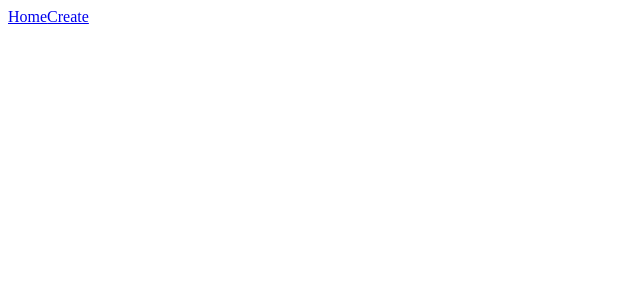
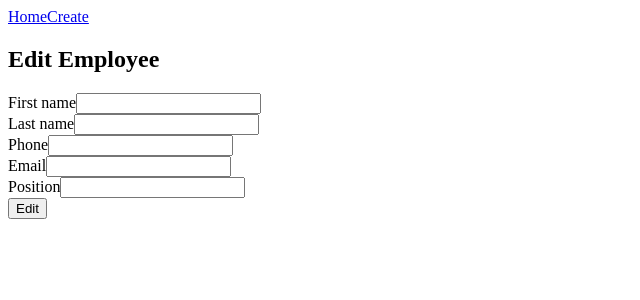
Before and after one commit to Adam2318/EmployeeManagementApp, an Angular app in the folder employee-management-app/: page /edit/1 in a window 1280 px wide. Before the commit this address led to /. Shown: the top 300 px of the page, without its empty margins (0-640 px from the left). Built offline with nearby package versions, Linux system fonts and the light colour scheme; no server answers.

Commit message:
editing an employee

```diff
--- a/employee-management-app/src/app/app.routes.ts
+++ b/employee-management-app/src/app/app.routes.ts
@@ -5,5 +5,6 @@ import { EmployeeForm } from './employee-form/employee-form';
 export const routes: Routes = [
     {path: '', component: EmployeeTable},
     {path: 'create', component: EmployeeForm},
+    {path: 'edit/:id', component: EmployeeForm},
     {path: 'employees', redirectTo: '', pathMatch: 'full'}
 ];
--- a/employee-management-app/src/app/employee-form/employee-form.html
+++ b/employee-management-app/src/app/employee-form/employee-form.html
@@ -1,4 +1,4 @@
-<h2>Create Employee</h2>
+<h2>{{isEditing? 'Edit' : 'Create'}} Employee</h2>
 
 @if (errorMessage)
 {
@@ -14,19 +14,19 @@
         <input type="text" name="firstName" [(ngModel)]="employee.firstName"/>
     </div><div>
         <label>Last name</label>
-        <input type="text" name="firstName" [(ngModel)]="employee.lastName"/>
+        <input type="text" name="lastName" [(ngModel)]="employee.lastName"/>
     </div>
     <div>
         <label>Phone</label>
-        <input type="phone" name="firstName" [(ngModel)]="employee.phone"/>
+        <input type="phone" name="phone" [(ngModel)]="employee.phone"/>
     </div>
     <div>
         <label>Email</label>
-        <input type="email" name="firstName" [(ngModel)]="employee.email"/>
+        <input type="email" name="email" [(ngModel)]="employee.email"/>
     </div>
     <div>
         <label>Position</label>
-        <input type="text" name="firstName" [(ngModel)]="employee.position"/>
+        <input type="text" name="position" [(ngModel)]="employee.position"/>
     </div>
-    <button type = "submit">Create</button>
+    <button type = "submit">{{isEditing? 'Edit' : 'Create'}}</button>
 </form>
--- a/employee-management-app/src/app/employee-form/employee-form.ts
+++ b/employee-management-app/src/app/employee-form/employee-form.ts
@@ -1,8 +1,8 @@
-import { Component } from '@angular/core';
+import { Component, OnInit } from '@angular/core';
 import { FormsModule } from '@angular/forms';
 import { Employee } from '../../models/employee';
 import { EmployeeService } from '../employee.service';
-import { Router } from '@angular/router';
+import { ActivatedRoute, Router } from '@angular/router';
 
 @Component({
   selector: 'app-employee-form',
@@ -20,19 +20,55 @@ export class EmployeeForm {
     position: ''
   }
 
+  isEditing: boolean = false;
+
   errorMessage: string = "";
 
-  constructor(private employeeService: EmployeeService, private router: Router) {}
+  constructor(
+    private employeeService: EmployeeService,
+    private router: Router,
+    private route: ActivatedRoute
+  ) { }
+
+  ngOnInit(): void {
+    this.route.paramMap.subscribe(params => {
+      const id = params.get('id');
+
+      if (id) {
+        this.isEditing = true;
+
+        this.employeeService.getEmployeeById(+id).subscribe({
+          next: (result) => {
+            Object.assign(this.employee, result);
+          },
+          error: (err) => console.error('Error loading employee', err)
+        });
+      }
+    });
+  }
+
 
   onSubmit(): void {
+    if (this.isEditing) {
+      this.employeeService.editEmployee(this.employee)
+        .subscribe({
+          next: (response) => {
+            this.router.navigate(['/'])
+          },
+          error: (err) => {
+            this.errorMessage = `Error occured during editing: ${err.status}`;
+          }
+        });
+    } else {
       this.employeeService.createEmployee(this.employee)
         .subscribe({
           next: (response) => {
             this.router.navigate(['/'])
           },
           error: (err) => {
-          this.errorMessage = `Error occured : ${err.status}`;
+            this.errorMessage = `Error occured during creating : ${err.status}`;
           }
         });
     }
   }
+}
--- a/employee-management-app/src/app/employee-table/employee-table.html
+++ b/employee-management-app/src/app/employee-table/employee-table.html
@@ -23,6 +23,7 @@
         <td>{{ employee.position }}</td>
         <td>
           <button (click)="deleteEmployee(employee.id)">Delete</button>
+          <button (click)="editEmployee(employee.id)">Edit</button>
         </td>
       </tr>
     }
--- a/employee-management-app/src/app/employee-table/employee-table.ts
+++ b/employee-management-app/src/app/employee-table/employee-table.ts
@@ -1,6 +1,7 @@
 import { Component, OnInit } from '@angular/core';
 import { Employee } from '../../models/employee';
 import { EmployeeService } from '../employee.service';
+import { Router } from '@angular/router';
 
 @Component({
   selector: 'employee-table',
@@ -12,7 +13,7 @@ export class EmployeeTable {
 
   employees: Employee[] = [];
 
-  constructor(private employeeService: EmployeeService) {}
+  constructor(private employeeService: EmployeeService, private router: Router) {}
 
   ngOnInit(){
     this.employeeService.getEmployees().subscribe((data: Employee[]) => {
@@ -32,4 +33,8 @@ export class EmployeeTable {
     });
   }
 
+  editEmployee(id: number): void {
+    this.router.navigate(['/edit', id]);
+  }
+
 }
--- a/employee-management-app/src/app/employee.service.ts
+++ b/employee-management-app/src/app/employee.service.ts
@@ -10,10 +10,14 @@ export class EmployeeService {
 
   private apiUrl = `${environment.apiUrl}/employee`
 
-  constructor(private http: HttpClient)  {}
+  constructor(private http: HttpClient) { }
 
   getEmployees(): Observable<Employee[]> {
     return this.http.get<Employee[]>(this.apiUrl);
+  }
+
+  getEmployeeById(id: number): Observable<Employee> {
+    return this.http.get<Employee>(`${this.apiUrl}/${id}`);
   }
 
   createEmployee(employee: Employee): Observable<Employee> {
@@ -23,4 +27,9 @@ export class EmployeeService {
   deleteEmployee(id: number): Observable<void> {
     return this.http.delete<void>(`${this.apiUrl}/${id}`);
   }
+
+  editEmployee(employee: Employee): Observable<Employee> {
+    return this.http.put<Employee>(`${this.apiUrl}/${employee.id}`, employee);
+  }
+
 }
```
Lines whose indentation alone changed are shown as unchanged.
